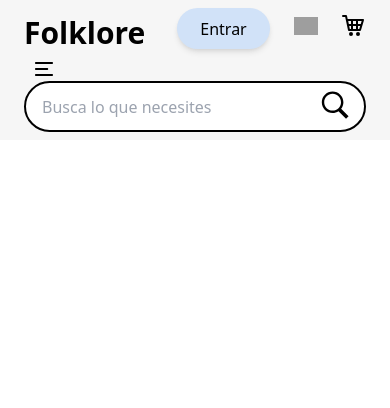
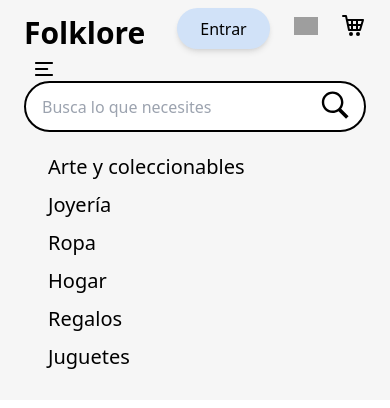
Before and after one commit to Danii2020/folklore, a Next.js app: page / in a window 390 px wide. Both pictures are taken after a click on the button 44 px from the left and 69 px from the top of the page. Shown: the top 408 px of the page. Built offline with nearby package versions, Linux system fonts and the light colour scheme; grey boxes are pictures that could not be loaded; a web font is replaced by a local one.

Commit message:
Responsive cat navbar added, header section finished

```diff
--- a/components/NavBar.tsx
+++ b/components/NavBar.tsx
@@ -9,7 +9,8 @@ import SearchBar from './SearchBar';
 import SinginButton from './buttons/SinginButton';
 import FavoritesButton from './buttons/FavoritesButton';
 import CarButton from './buttons/CarButton';
-import { navCategories } from '../constants/index';
+import CategoriesNav from './navigation/CategoriesNav';
+import ResponseiveCategoriesNav from './navigation/ResponsiveCategoriesNav';
 
 const Navbar = () => {
   const [isMenuOpen, setIsMenuOpen] = useState(false);
@@ -47,25 +48,13 @@ const Navbar = () => {
           />
         </button>
         <SearchBar />
+        {
+          isMenuOpen && (
+            <ResponseiveCategoriesNav />
+          )
+        }
       </div>
-      <nav
-        role="navigation"
-        className={`${styles.xPaddings} max-w-[1400px] m-auto py-3
-      md:block hidden bg-[#F6F6F6]`}
-      >
-        <ul className="flex justify-between items-center w-full">
-          {navCategories.map((category) => (
-            <li key={category.id}>
-              <a
-                className="font-normal md:text-[16px] text-[20px]"
-                href={category.href}
-              >
-                {category.title}
-              </a>
-            </li>
-          ))}
-        </ul>
-      </nav>
+      <CategoriesNav />
     </header>
   );
 };
--- /dev/null
+++ b/components/navigation/CategoriesNav.tsx
@@ -0,0 +1,26 @@
+import { navCategories } from '../../constants/index';
+import styles from '../../styles';
+
+const CategoriesNav = () => (
+  <nav
+    role="navigation"
+    className={`${styles.xPaddings} max-w-[1400px] m-auto py-3
+  md:block hidden bg-[#F6F6F6]`}
+  >
+    <ul className="flex justify-between items-center w-full">
+      {navCategories.map((category) => (
+        <li key={category.id}>
+          <a
+            className="font-normal md:text-[16px] text-[20px]"
+            href={category.href}
+          >
+            {category.title}
+          </a>
+        </li>
+      ))}
+    </ul>
+  </nav>
+
+);
+
+export default CategoriesNav;
--- /dev/null
+++ b/components/navigation/ResponsiveCategoriesNav.tsx
@@ -0,0 +1,32 @@
+import { navCategories } from '../../constants/index';
+import styles from '../../styles';
+
+const ResponseiveCategoriesNav = () => (
+  <nav
+    role="navigation"
+    className={`${styles.xPaddings} py-4 bg-[#F6F6F6]
+  block `}
+  >
+    <ul
+      className="flex flex-col
+    text-left"
+    >
+      {navCategories.map((category) => (
+        <li
+          className="py-1"
+          key={category.id}
+        >
+          <a
+            className="font-normal md:text-[16px] text-[20px]"
+            href={category.href}
+          >
+            {category.title}
+          </a>
+        </li>
+      ))}
+    </ul>
+  </nav>
+
+);
+
+export default ResponseiveCategoriesNav;
```
